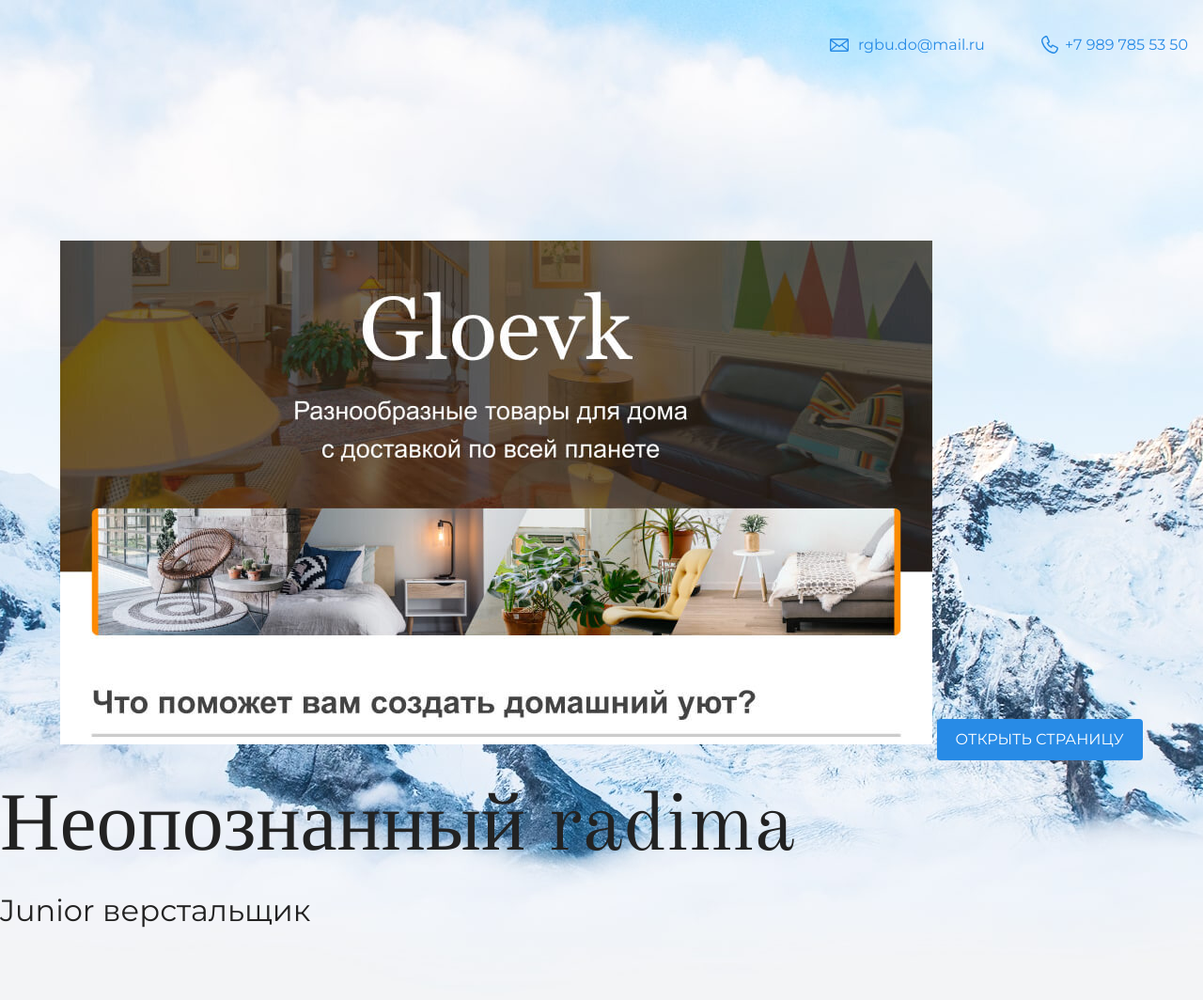
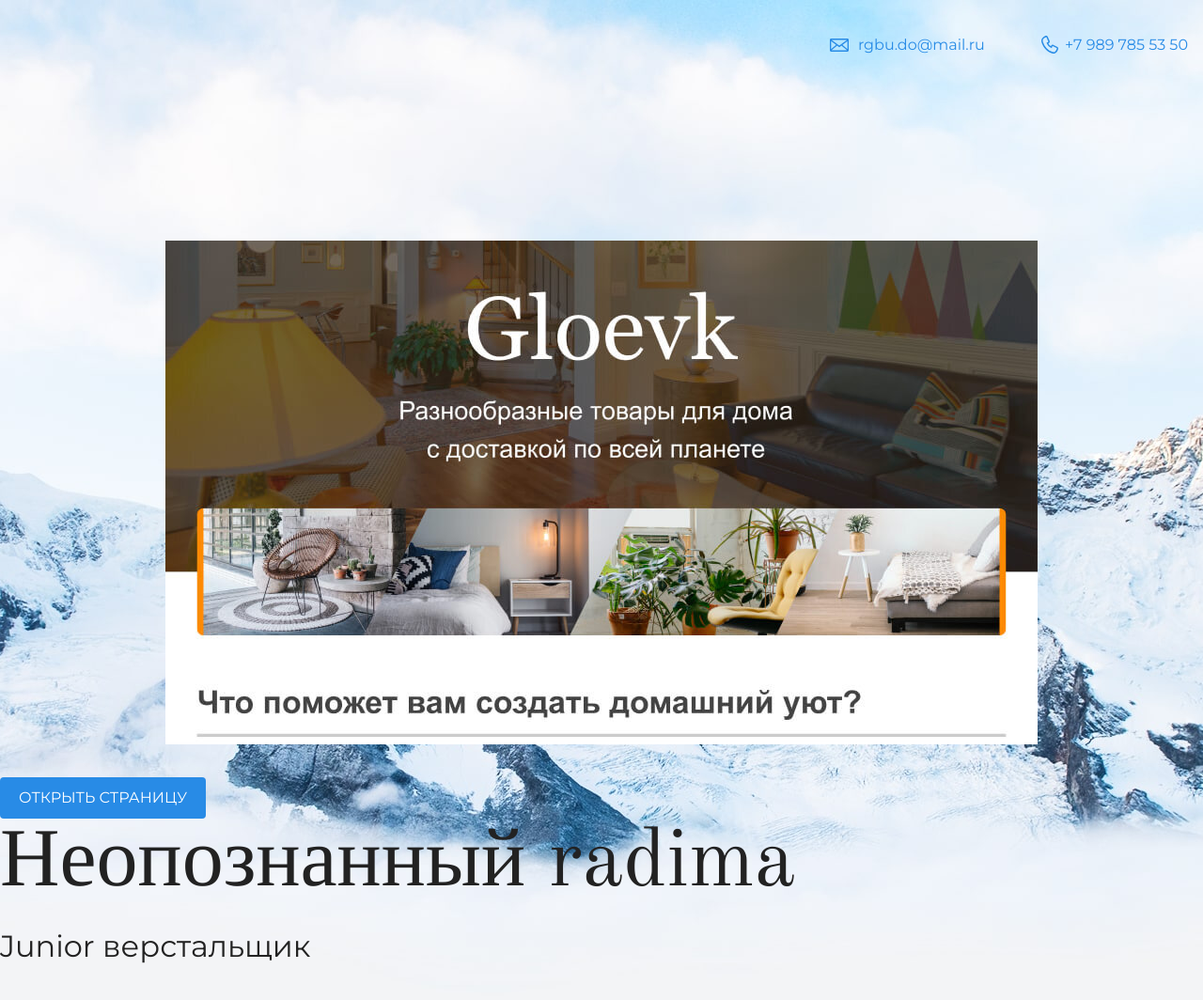
Before and after one commit to radima-max/first, a plain HTML site: page index.html in a window 1280 px wide. Shown: the top 1064 px of the page at 94% size. Drawn offline with nearby package versions, Linux system fonts and the light colour scheme.

Commit message:
Update index.html

```diff
--- a/index.html
+++ b/index.html
@@ -15,10 +15,9 @@
     </header>
 
 <figure class="project-image">
-  <img src="files/project.jpg" width="928" height="536" alt="Cайт магазина товаров для дома"> <a class="button" href="source/project/index.html">Открыть страницу</a>
+  <img src="files/project.jpg" width="928" height="536" alt="Cайт магазина товаров для дома">
 </figure>
-
-
+  <a class="button" href="source/project/index.html">Открыть страницу</a>
       <section class="hero-image"
       <div class="container">
       <h1 class="heading">Неопознанный radima</h1>
```
